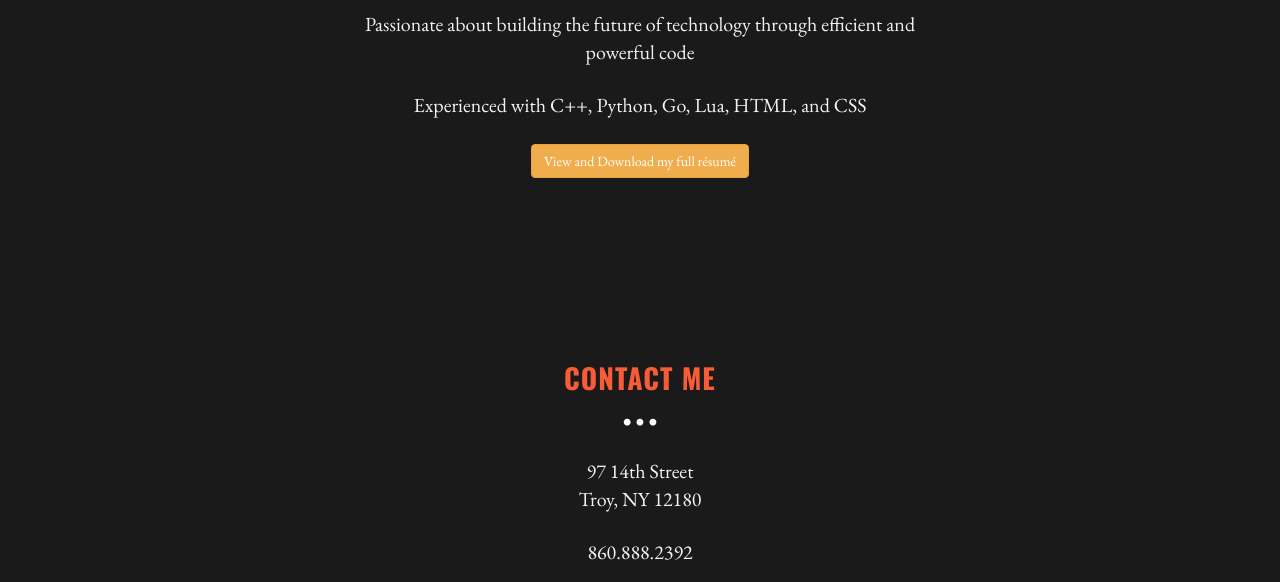
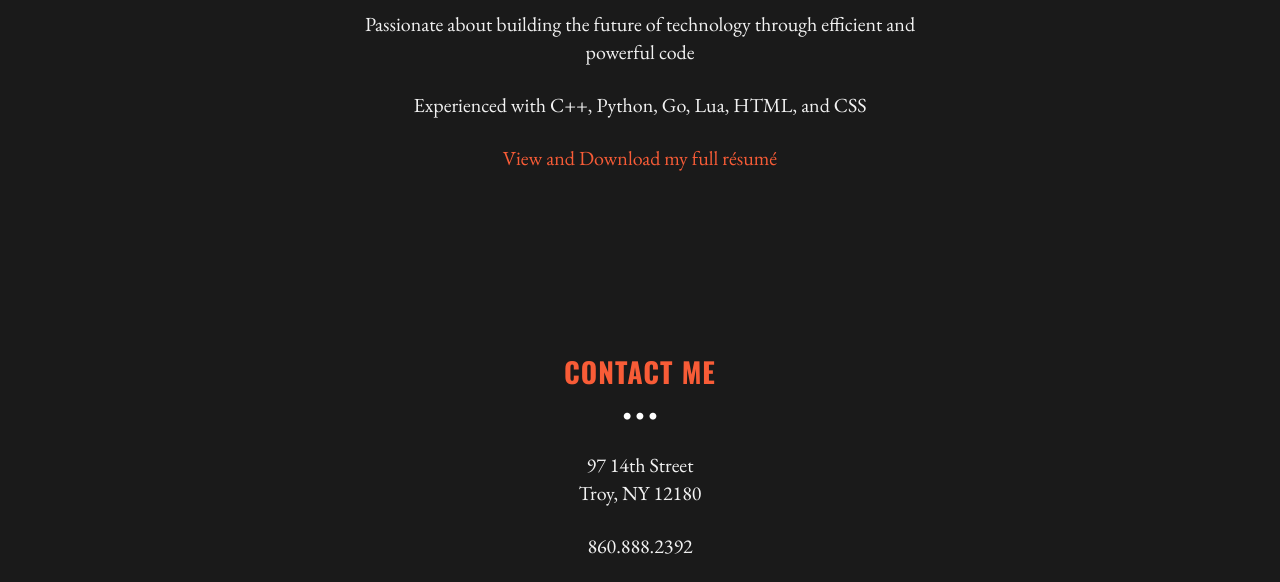
Before and after one commit to astonshane/astonshane.github.io, a plain HTML site: page index.html in a window 1280 px wide. Shown: the part 973-1555 px from the top of the page. Drawn offline with nearby package versions, Linux system fonts and the light colour scheme.

Commit message:
Replaced button with normal link

```diff
--- a/index.html
+++ b/index.html
@@ -66,7 +66,7 @@
 					<p>Passionate about building the future of technology through efficient and powerful code</p>
 					<p>Experienced with C++, Python, Go, Lua, HTML, and CSS</p>
 					<p>
-						<a href="https://www.dropbox.com/s/n2x9rv3cxqb8rr0/resume_fall_2014.docx"> <button type="button" class="btn btn-warning">View and Download my full résumé</button> </a>
+						<a href="https://www.dropbox.com/s/n2x9rv3cxqb8rr0/resume_fall_2014.docx"> View and Download my full résumé </a>
 					</p>
 				</div>
 			</div>
```
